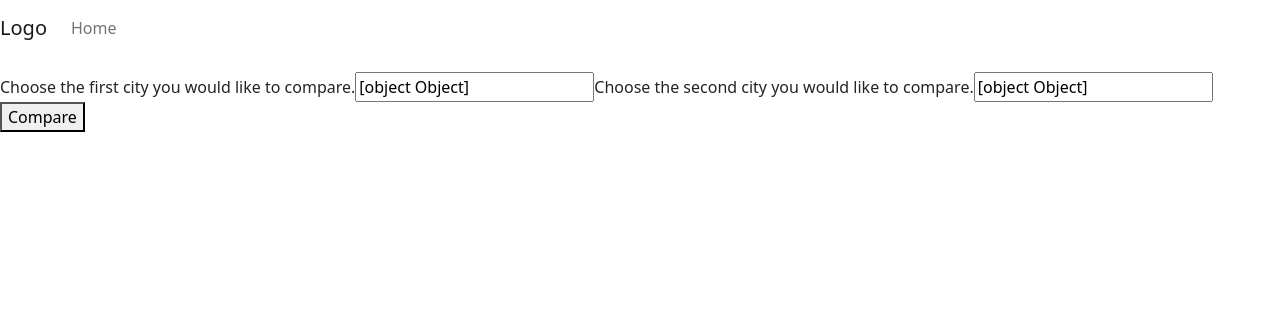
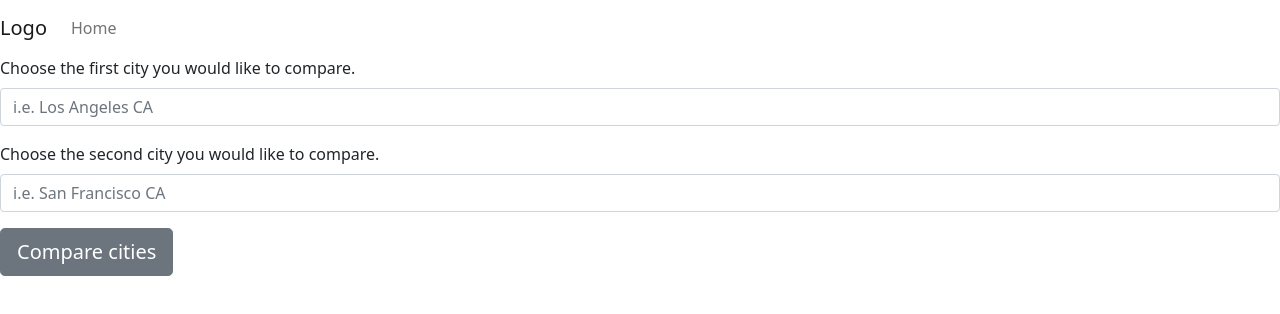
Before and after one commit to aimeemisaki/destinationizer, a React (Create React App) app: page / in a window 1280 px wide. Shown: the top 314 px of the page. Built offline with nearby package versions, Linux system fonts and the light colour scheme; no server answers.

Commit message:
added useEffect hook on search page for fetching url and set up bootstrap forms and buttons

```diff
--- a/src/App.js
+++ b/src/App.js
@@ -1,8 +1,7 @@
-// import './App.css';
 import 'bootstrap/dist/css/bootstrap.min.css'
 import React from 'react'
 import { Routes, Route, Navigate } from 'react-router-dom';
-import Form from './Pages/Form';
+import Search from './Pages/Search';
 import Compare from './Pages/Compare';
 import Book from './Pages/Book';
 import Navigation from './Components/Navigation';
@@ -14,9 +13,9 @@ function App() {
     <>
       <Navigation />
       <main>
-      <Compare />
+      {/* <Compare /> */}
         <Routes>
-          <Route path ="/" element={<Form />} />
+          <Route path ="/" element={<Search />} />
           <Route path="/compare" element= {<Compare />} />
           <Route path="/book" element={<Book />} />
           <Route path="*" element={<Navigate to ="/" />} />
--- a/src/Components/City1.js
+++ b/src/Components/City1.js
@@ -2,8 +2,8 @@ import React, { useState, useEffect } from 'react';
 
 const City1 = () => {
 
-    const [city1Name, setCity1Name] = useState()
-    const [city1Attributes, setCity1Attributes] = useState()
+    const [city1Name, setCity1Name] = useState('')
+    const [city1Attributes, setCity1Attributes] = useState('')
     const [city1Img, setCity1Img] = useState()
 
     const options = {
@@ -21,7 +21,7 @@ const City1 = () => {
                 for (let i=0; i<data.included.length; i++) {
                     if (data.included[i].type.includes('known_for')) {
                       return data.included[i].attributes.name
-                    } i++
+                    }
                 }
             };
             setCity1Attributes(newCity1Attributes);
@@ -29,8 +29,6 @@ const City1 = () => {
 
             let newCity1Name = data.data.attributes.name;
             setCity1Name(newCity1Name)
-
-            console.log(data.data.attributes)
           },
           (error) => {
             console.log(error)
--- a/src/Components/City2.js
+++ b/src/Components/City2.js
@@ -1,7 +1,7 @@
 import React, { useState, useEffect } from 'react';
 
 const City2 = () => {
-    const [city2Name, setCity2Name] = useState()
+    const [city2Name, setCity2Name] = useState('')
     const [city2Attributes, setCity2Attributes] = useState()
     const [city2Img, setCity2Img] = useState()
 
@@ -27,8 +27,6 @@ const City2 = () => {
 
             let newCity2Name = data.data.attributes.name;
             setCity2Name(newCity2Name)
-
-            console.log(data.included)
             // console.log(data.data.attributes.airbnb_url)
             // console.log(data.data.attributes.kayak_car_rental_url)
         },
--- a/src/Pages/Form.js
+++ /dev/null
@@ -1,52 +0,0 @@
-import React, { useState } from 'react';
-
-const Form = () => {
-    // useState for city search
-    const initialState1 = {
-        city1: ''
-    };
-
-    const initialState2 = {
-        city2: ''
-    }
-
-    const [city1, setCity1] = useState(initialState1)
-    const [city2, setCity2] = useState(initialState2)
-    // handleChange
-    const handleChange = (event) => {
-        setCity1({...city1, [event.target.id]: event.target.value})
-        setCity2({...city2, [event.target.id]: event.target.value})
-    }
-    // handleSubmit
-    const handleSubmit = (event) => {
-        event.preventDefault()
-        setCity1(initialState1)
-        setCity2(initialState2)
-    }
-    // loading animation
-
-
-    return (
-        <form type="submit" onSubmit={handleSubmit}>
-            <label htmlFor="city1">Choose the first city you would like to compare.</label>
-            <input
-            type="text"
-            id="city1"
-            onChange={handleChange}
-            value={city1}
-            >
-            </input>
-            <label htmlFor ="city2"> Choose the second city you would like to compare.</label>
-            <input
-            type="text"
-            id="city2"
-            onChange={handleChange}
-            value={city2}
-            >
-            </input>
-            <button type="submit">Compare</button>
-        </form>
-    )
-}
-
-export default Form
--- /dev/null
+++ b/src/Pages/Search.js
@@ -0,0 +1,81 @@
+import React, { useEffect, useState } from 'react';
+import Form from 'react-bootstrap/Form'
+import Button from 'react-bootstrap/Button'
+
+const Search = () => {
+    // useStates
+
+    const [city1, setCity1] = useState([])
+    const [city2, setCity2] = useState([])
+
+    const [search, setSearch] = useState('')
+
+    const options = {
+        'headers': {
+          'Authorization': 'Basic YzUyYjczZDk1NTIxOThhNTM3YzA5MDA4OThlOWQ1NTE6MTkxMGQ2M2IxYmFlY2Q4NTMyOTAzNzcwN2JlMDhhZjE=',
+        }
+      };
+
+    useEffect(() => {
+        async function getData() {
+            const {data} = await fetch(`https://api.roadgoat.com/api/v2/destinations/auto_complete?q=${search}`, options)
+            .then(res => res.json())
+            .then(
+            (data) => {
+                setCity1(data.data);
+                setCity2(data.data);
+            },
+            (error) => {
+                    // error handle
+                    console.log(error);
+            })
+        }
+    getData()
+    }, [search])
+
+
+    // handleChange
+    const handleChange = (event) => {
+        setCity1(event.target.value.toLowerCase())
+        setCity2(event.target.value.toLowerCase())
+    }
+    // handleSubmit
+    const handleSubmit = (event) => {
+        event.preventDefault()
+
+    }
+    // loading animation
+
+
+    return (
+        <Form type="submit" onSubmit={handleSubmit}>
+            <Form.Group className="mb-3" controlId="formFirstCityInput">
+                <Form.Label htmlFor="city1">Choose the first city you would like to compare.</Form.Label>
+            <Form.Control
+                type="text"
+                id="city1"
+                placeholder="i.e. Los Angeles CA"
+                onInput={handleChange}
+                value={city1}
+            >
+            </Form.Control>
+            </Form.Group>
+            <Form.Group className="mb-3" controlId="formSecondCityInput">
+                <Form.Label htmlFor ="city2"> Choose the second city you would like to compare.</Form.Label>
+            <Form.Control
+                type="text"
+                id="city2"
+                placeholder="i.e. San Francisco CA"
+                onInput={handleChange}
+                value={city2}
+            >
+            </Form.Control>
+            </Form.Group>
+            <Button className ="d-grid gap-2" variant="secondary" size="lg" type="submit">
+                Compare cities
+            </Button>
+        </Form>
+    )
+}
+
+export default Search
--- a/src/index.css
+++ b/src/index.css
@@ -7,4 +7,6 @@ body {
     sans-serif;
   -webkit-font-smoothing: antialiased;
   -moz-osx-font-smoothing: grayscale;
+  color: white;
+  background-color: navy
 }
```
Also changed, not shown: src/App.css (deleted, +0 -38 lines).
